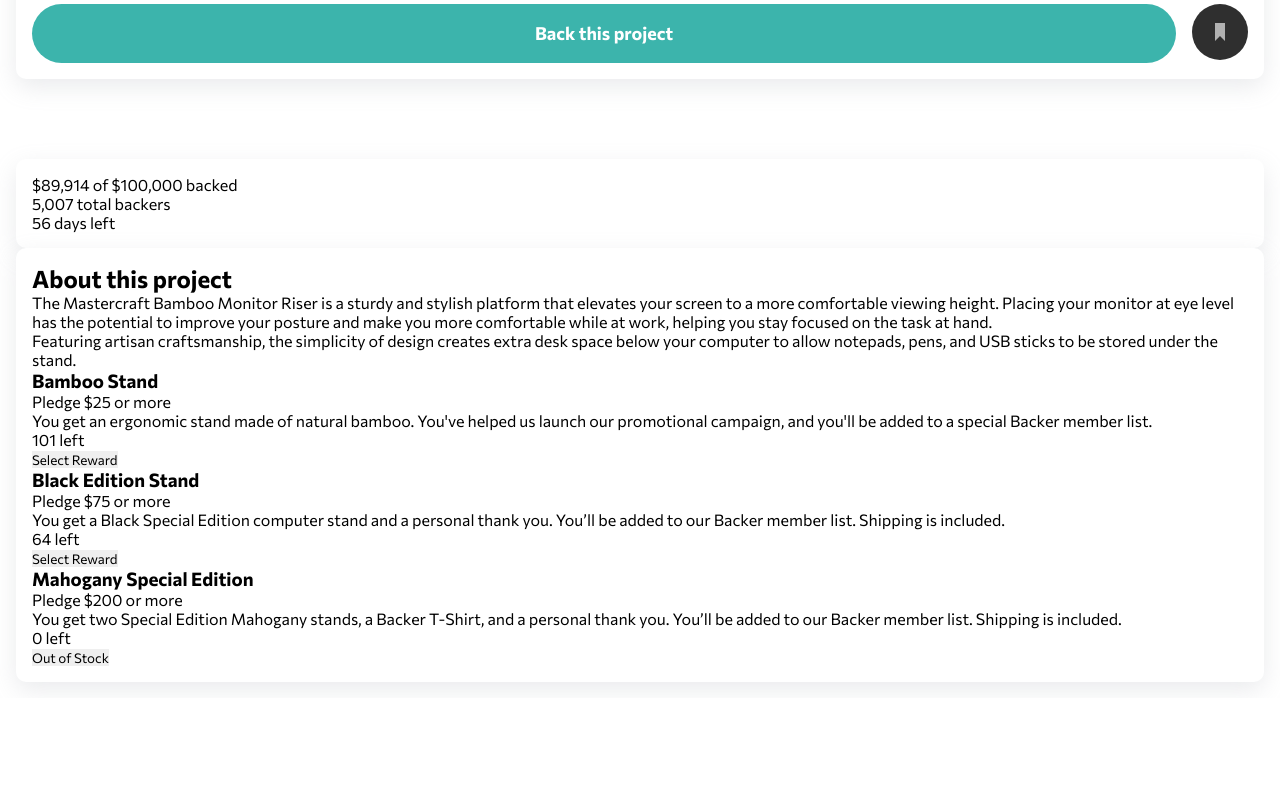
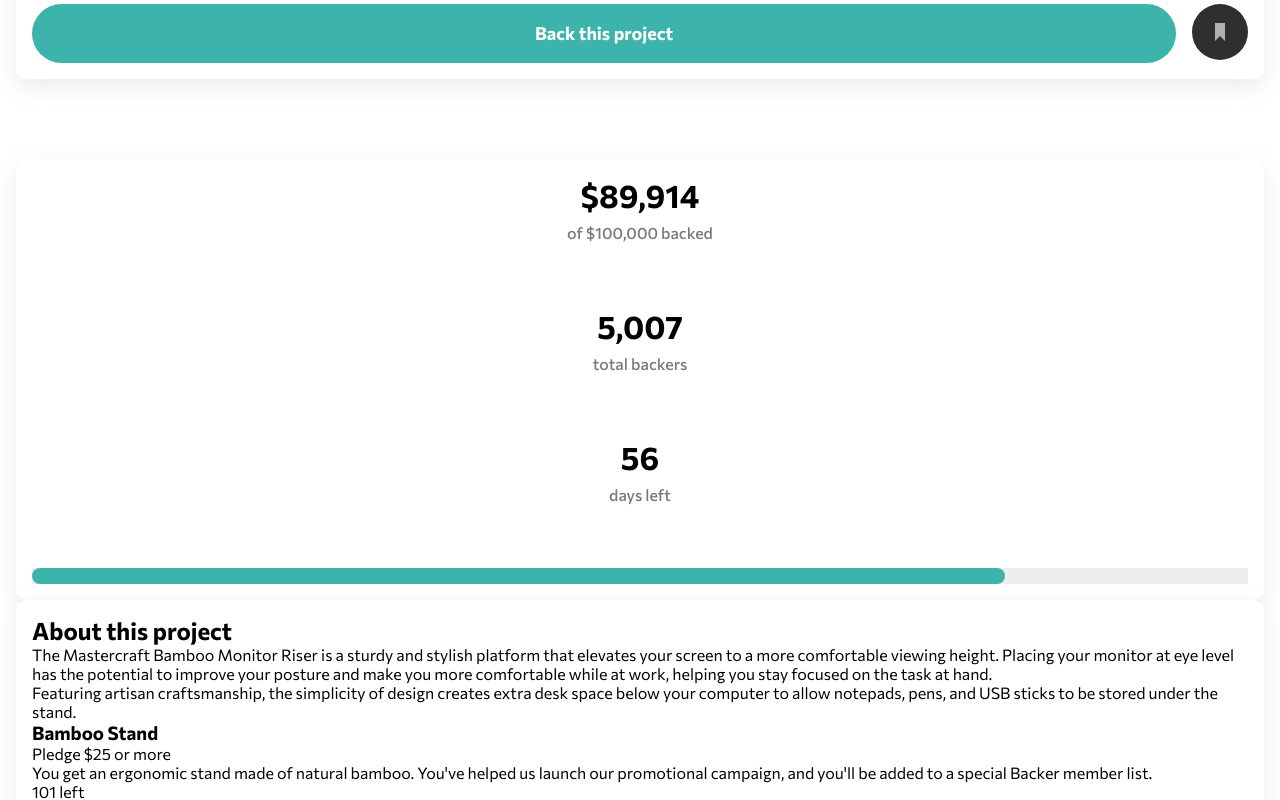
Before and after one commit to DynamesLuis/Crowdfunding-product-page-FM, a plain HTML site: page index.html in a window 1280 px wide. Shown: the part 379-1179 px from the top of the page. Before the commit the page ends 1077 px from the top, so only its background shows below. Drawn offline with Linux system fonts and the light colour scheme.

Commit message:
style: stats section

```diff
--- a/index.html
+++ b/index.html
@@ -41,18 +41,20 @@
         </button>
       </div>
     </section>
-    <section>
-      <div class="stats">
+    <section class="stats-section">
       <p>
-          $89,914 <span>of $100,000 backed</span>
+        $89,914
+        <span class="p-span">of $100,000 backed</span>
       </p>
       <p>
-          5,007 <span>total backers</span>
+        5,007
+        <span class="p-span">total backers</span>
       </p>
       <p>
-          56 <span>days left</span>
+        56
+        <span class="p-span">days left</span>
       </p>
-      </div>
+      <progress max="100" value="80"></progress>
     </section>
     <section>
       <h2>
--- a/style.css
+++ b/style.css
@@ -18,6 +18,7 @@
 button {
     border: none;
     cursor: pointer;
+
     &.green-btn {
         background: var(--Green-400);
         padding: 1em 2em;
@@ -116,3 +117,39 @@ main>section {
 .info-section .bookmark-btn {
     background-color: transparent;
 }
+
+.stats-section {
+    display: flex;
+    flex-direction: column;
+    text-align: center;
+    gap: 4em;
+}
+
+.stats-section p {
+    font-size: 2em;
+    font-weight: 700;
+    color: var(--Black);
+}
+
+.stats-section .p-span {
+    display: block;
+    margin-top: .5em;
+    font-size: .5em;
+    color: var(--Gray-500);
+    font-weight: 500;
+}
+
+.stats-section progress {
+    width: 100%;
+    appearance: none;
+    background-color: var(--Green-700);
+}
+
+.stats-section progress[value]::-webkit-progress-bar {
+  background-color: #eee;
+}
+
+.stats-section progress::-webkit-progress-value {
+    background-color: var(--Green-400);
+    border-radius: 10px;
+}
```
Lines whose indentation alone changed are shown as unchanged.
